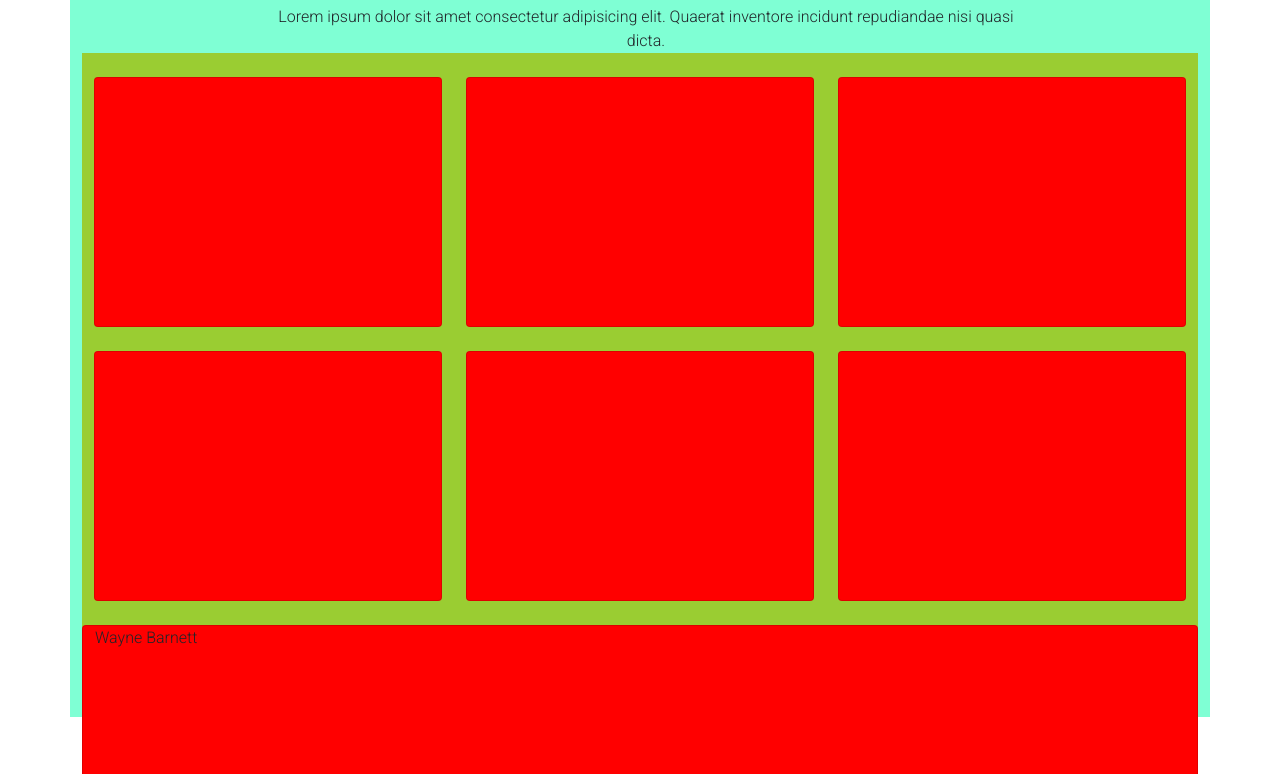
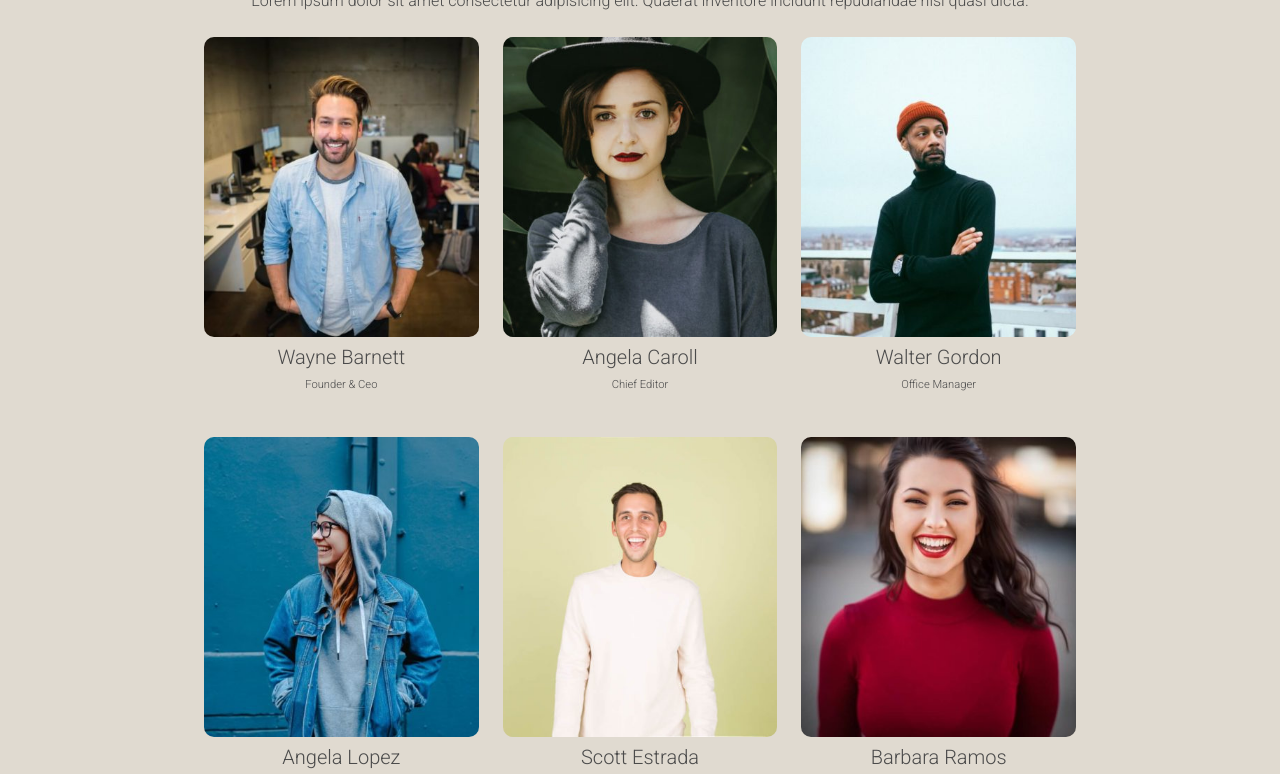
Before and after one commit to GianbaBotassi/js-our-team, a plain HTML site: page index.html in a window 1280 px wide. Shown: the part 83-857 px from the top of the page. Drawn offline with nearby package versions, Linux system fonts and the light colour scheme.

Commit message:
Add cards from JS

```diff
--- a/css/style.css
+++ b/css/style.css
@@ -1,30 +1,40 @@
+/* General styles */
+
 body{
     font-family: 'Roboto', sans-serif;
-}
-main{
-    margin: 0 auto;
-    width: 70%;
-    height: 100vh;
-    background-color: aquamarine;
+    background-color: rgb(224, 218, 208);
+    color: rgb(75, 75, 75);
 }
 p{
     width: 70%;
     margin: 0 auto;
 }
-/* Delete padding right from row class */
-.container{
-    padding-right: 0;
+h5{
+    margin: 0.5rem 0;
 }
-#container{
-    height: 600px;
-    background-color: yellowgreen;
+
+/* Site sections styles */
+header{
+    height: 15vh;
+}
+main{
+    margin: 0 auto;
+    width: 70%;
+    height: 85vh;
+}
+
+.cards{
+    height: 300px;
+    margin-bottom: 100px;
+}
+
+.cards img{
+    height: 100%;
     width: 100%;
-    /* display: flex;
-    flex-wrap: wrap;
-    justify-content: space-between;
-    align-items: center; */
+    object-fit: cover;
+    border-radius: 10px;
 }
-.card{
-    height: 250px;
-    background-color: red;
+
+.cards div:last-child{
+    font-size: 0.7rem;
 }
--- a/index.html
+++ b/index.html
@@ -14,43 +14,25 @@
     <link rel="stylesheet" href="css/style.css">
 </head>
 <body>
+    <!-- Header with title and description -->
+    <header>
+        <div class="container-fluid text-center">
+            <h1 class="py-2">Our Team</h3>
+            <p class="mb-2">Lorem ipsum dolor sit amet consectetur adipisicing elit. Quaerat inventore incidunt repudiandae nisi quasi dicta.</p>
+        </div>
+    </header>
 
-    <main class="container">
-        <div class="container-fluid text-center">
-            <h1 class="py-3">Our Team</h3>
-            <p class="mb-4">Lorem ipsum dolor sit amet consectetur adipisicing elit. Quaerat inventore incidunt repudiandae nisi quasi dicta.</p>
-        </div>
-
-
+    <!-- Main-->
+    <main class="container-xs">
         <div class="container">
 
-            <div id="container" class="row g-4">
-                <div class="col-4">
-                    <div class="card"></div>
-                </div>
-                <div class="col-4">
-                    <div class="card"></div>
-                </div>
-                <div class="col-4">
-                    <div class="card"></div>
-                </div>
-                <div class="col-4">
-                    <div class="card"></div>
-                </div>
-                <div class="col-4">
-                    <div class="card"></div>
-                </div>
-                <div class="col-4">
-                    <div class="card"></div>
-                </div>
+            <!-- Container with cards -->
+            <div id="container" class="row text-center">
 
             </div>
         </div>
     </main>
 
-
-
-
     <!-- Link JS -->
     <script src="js/main.js"></script>
 </body>
--- a/js/main.js
+++ b/js/main.js
@@ -1,15 +1,3 @@
-// Utilizzando i dati forniti, creare un array di oggetti per rappresentare i membri del team.
-// Ogni membro è caratterizzato dalle seguenti informazioni: nome, ruolo e foto.
-// MILESTONE 0:
-// Creare l’array di oggetti con le informazioni fornite.
-// MILESTONE 1:
-// Stampare su console, per ogni membro del team, le informazioni di nome, ruolo e la stringa della foto
-// MILESTONE 2:
-// Stampare le stesse informazioni su DOM sottoforma di stringhe
-// BONUS 1:
-// Trasformare la stringa foto in una immagine effettiva
-// BONUS 2: Organizzare i singoli membri in card/schede
-
 // Creo array con oggetti al suo interno
 const team = [
     {
@@ -52,12 +40,29 @@ const elContainer = document.getElementById('container');
 for(let i = 0; i < team.length; i++){
     const teamIesimo = team[i];
 
-    // Ciclo i valori dell'oggetto(teamIesimo)
-    for(let key in teamIesimo){
-        const newCard = document.createElement('div')
-        newCard.classList.add('card');
-        elContainer.append(newCard);
-        newCard.append(teamIesimo[key])
-        // (teamIesimo[key]);
-    }
+    // Creato elemento div classe col-4 e lo appendo a elContainer
+    const colDiv = document.createElement('div');
+    colDiv.classList.add('col-4');
+    elContainer.append(colDiv);
+
+    // Creato elemento div classe card e lo appendo a div col-4
+    const newCard = document.createElement('div');
+    newCard.classList.add('cards');
+    colDiv.append(newCard);
+
+    // Creato elemento div per innerHTML immagine oggetto, lo appendo a div cards
+    const imgCard = document.createElement('div');
+    newCard.append(imgCard);
+    imgCard.innerHTML = `<img src="img/${teamIesimo.photo}">`;
+
+    // Creato elemento h5 per nome oggetto e appendo a div cards
+    const newElementName = document.createElement('h5');
+    newCard.append(newElementName);
+    newElementName.append(teamIesimo.name);
+
+    // Creato elemento div per ruolo oggetto e appendo a div cards
+    const newElementRole = document.createElement('div');
+    newCard.append(newElementRole);
+    newElementRole.append(teamIesimo.role);
+
 }
```
